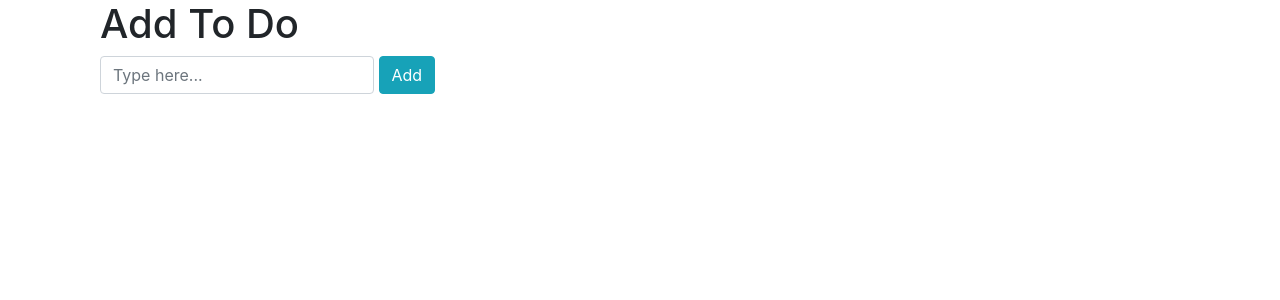
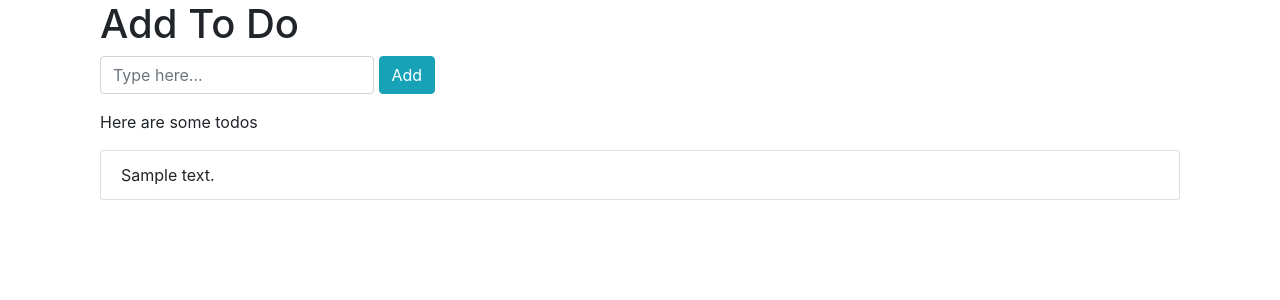
Before and after one commit to sumityadav22/ToDoApp-Django, a Django app: page / in a window 1280 px wide. Shown: the top 300 px of the page. Run offline with Django 3.2, Linux system fonts and the light colour scheme; tables that the repository leaves empty hold one stand-in row (values such as "Sample post"); some libraries are stand-ins or nearby versions.

Commit message:
ADD - addToDo

```diff
--- a/ToDo/ToDoApp/templates/ToDo/index.html
+++ b/ToDo/ToDoApp/templates/ToDo/index.html
@@ -4,7 +4,7 @@
 {% block content %}
     <div class="container">
         <h1>Add To Do</h1>
-        <form class = "form-inline" action="#" method="post">
+        <form class = "form-inline" action="{% url 'add_todo' %}" method="post">
             {% csrf_token %}
             <div class = 'row'>
                 <div class="col">
@@ -14,4 +14,15 @@
             </div>
         </form>
     </div>
+
+    <div class="container">
+        <p>Here are some todos</p>
+        {% for todo in todo_item %}
+        <ul class="list-group">
+            <li class="list-group-item">
+                {{ todo.text }}
+            </li>
+          </ul>
+        {% endfor %}
+    </div>
 {% endblock %}
--- a/ToDo/ToDoApp/urls.py
+++ b/ToDo/ToDoApp/urls.py
@@ -1,6 +1,7 @@
 from django.urls import path
-from .views import Home
+from .views import AddToDo, Home
 
 urlpatterns = [
     path('',Home,name = 'home'),
+    path('add_todo/',AddToDo,name = 'add_todo'),
 ]
--- a/ToDo/ToDoApp/views.py
+++ b/ToDo/ToDoApp/views.py
@@ -1,9 +1,17 @@
-from django.shortcuts import render
+from django.shortcuts import redirect, render
 from .forms import ToDoForm
+from .models import ToDoModel
 
 # Create your views here
 def Home(request):
     context = {
         'form': ToDoForm,
+        'todo_item':ToDoModel.objects.all()
         }
     return render(request,"ToDo/index.html",context)
+
+def AddToDo(request):
+    form_ob = ToDoForm(request.POST)
+    if form_ob.is_valid():
+        form_ob.save()
+    return redirect('home')
```
Also changed, not shown: ToDo/db.sqlite3.
